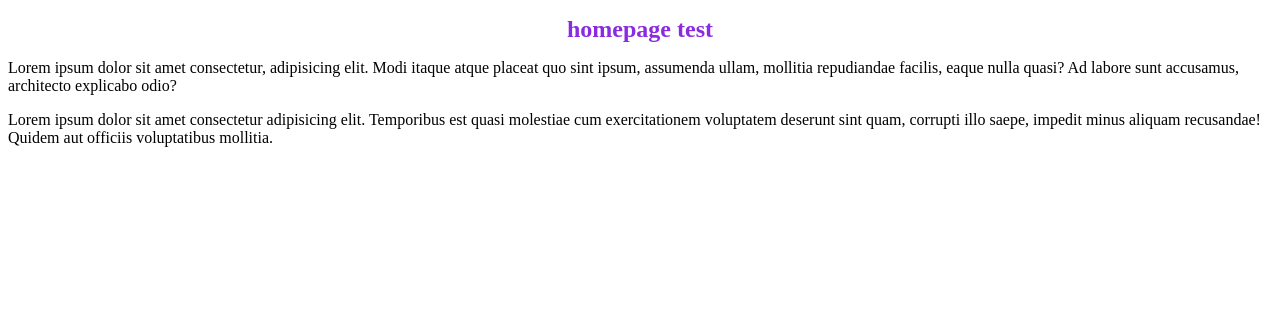
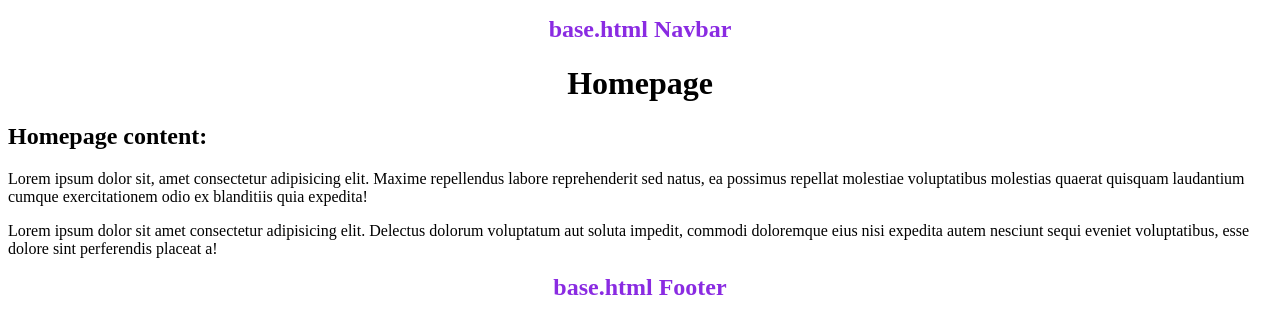
Before and after one commit to Jayden-58/group_project, a Django app: page / in a window 1280 px wide. Shown: the top 334 px of the page. Run offline with Django 4.2, Linux system fonts and the light colour scheme.

Commit message:
base.html setup

```diff
--- /dev/null
+++ b/group_project/app/templates/base.html
@@ -0,0 +1,13 @@
+<!DOCTYPE html>
+<html lang="en">
+    <head>
+        <meta>
+    </head>
+    <body>
+        <h1 style = "font-size: x-large; text-align: center; color: blueviolet;">base.html Navbar</h1>
+
+    {% block content %}
+    {% endblock %}
+    <h1 style = "font-size: x-large; text-align: center; color: blueviolet;">base.html Footer</h1>
+    </body>
+</html>
--- a/group_project/app/templates/home.html
+++ b/group_project/app/templates/home.html
@@ -1,11 +1,8 @@
-<!DOCTYPE html>
-<html>
-    <head>
-
-    </head>
-    <body>
-        <h1 style = "font-size: x-large; text-align: center; color: blueviolet;">homepage test</h1>
-        <p>Lorem ipsum dolor sit amet consectetur, adipisicing elit. Modi itaque atque placeat quo sint ipsum, assumenda ullam, mollitia repudiandae facilis, eaque nulla quasi? Ad labore sunt accusamus, architecto explicabo odio?</p>
-        <p>Lorem ipsum dolor sit amet consectetur adipisicing elit. Temporibus est quasi molestiae cum exercitationem voluptatem deserunt sint quam, corrupti illo saepe, impedit minus aliquam recusandae! Quidem aut officiis voluptatibus mollitia.</p>
-    </body>
-</html>
+{% extends "base.html" %}
+<!--TODO: load static here-->
+{% block content %}
+    <h1 style = "text-align: center;">Homepage</h1>
+    <h2>Homepage content:</h2>
+    <p>Lorem ipsum dolor sit, amet consectetur adipisicing elit. Maxime repellendus labore reprehenderit sed natus, ea possimus repellat molestiae voluptatibus molestias quaerat quisquam laudantium cumque exercitationem odio ex blanditiis quia expedita!</p>
+    <p>Lorem ipsum dolor sit amet consectetur adipisicing elit. Delectus dolorum voluptatum aut soluta impedit, commodi doloremque eius nisi expedita autem nesciunt sequi eveniet voluptatibus, esse dolore sint perferendis placeat a!</p>
+{% endblock %}
```
